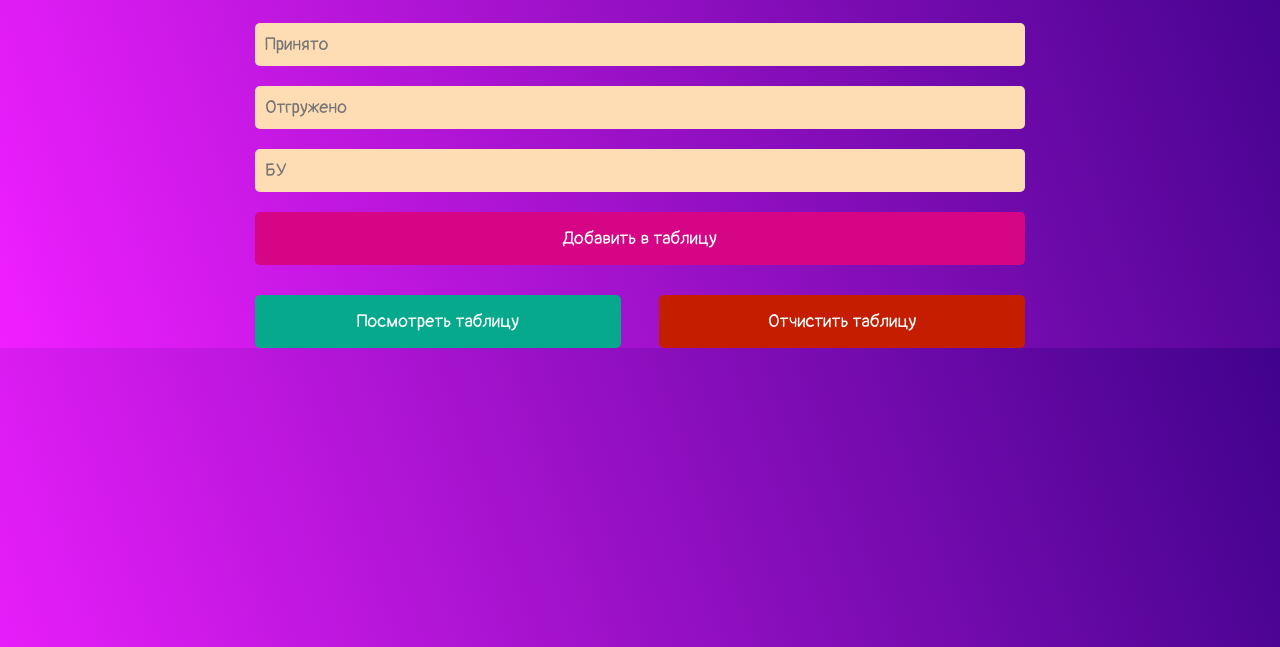
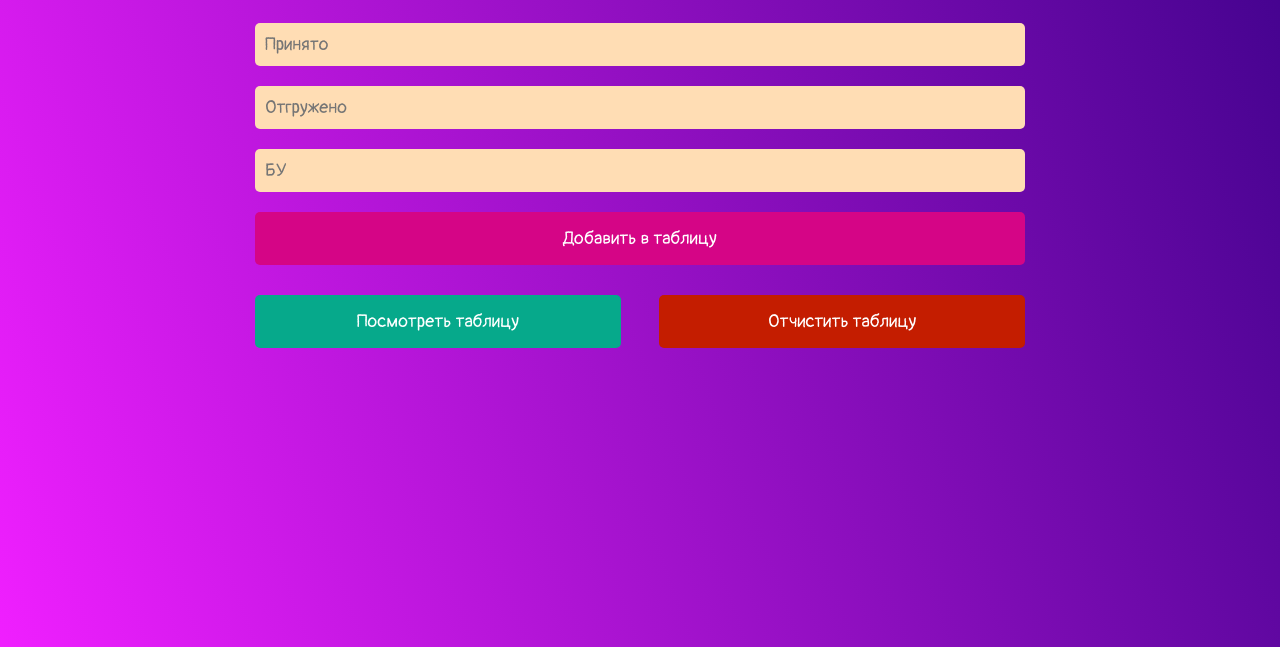
Before and after one commit to AlexsandrKashcheev/appKarton, a plain HTML site: page index.html in a window 1280 px wide. Shown: the part 153-800 px from the top of the page. Drawn offline with Linux system fonts and the light colour scheme.

Commit message:
сделал фон no-repeat

```diff
--- a/css/style.css
+++ b/css/style.css
@@ -59,9 +59,11 @@ html {
 }
 
 body{
+    height: 100vh;
     font-family: 'Pangolin', cursive;
     font-size: 18px;
-    background: linear-gradient(70deg, rgb(240, 31, 255), rgb(64, 2, 140));
+    background: linear-gradient(70deg, rgb(240, 31, 255), rgb(64, 2, 140)) no-repeat;
+    background-size: cover;
     color: rgb(244, 227, 204);
 }
 
```
